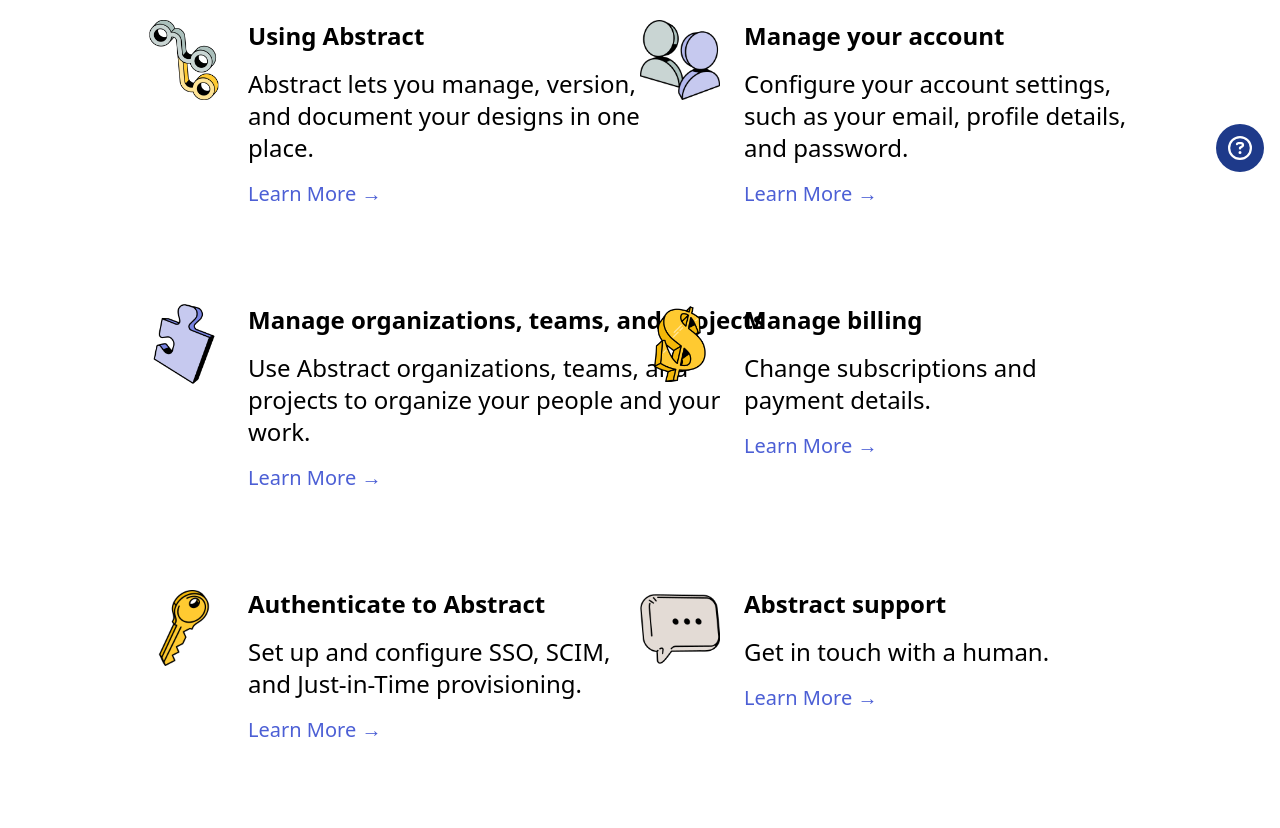
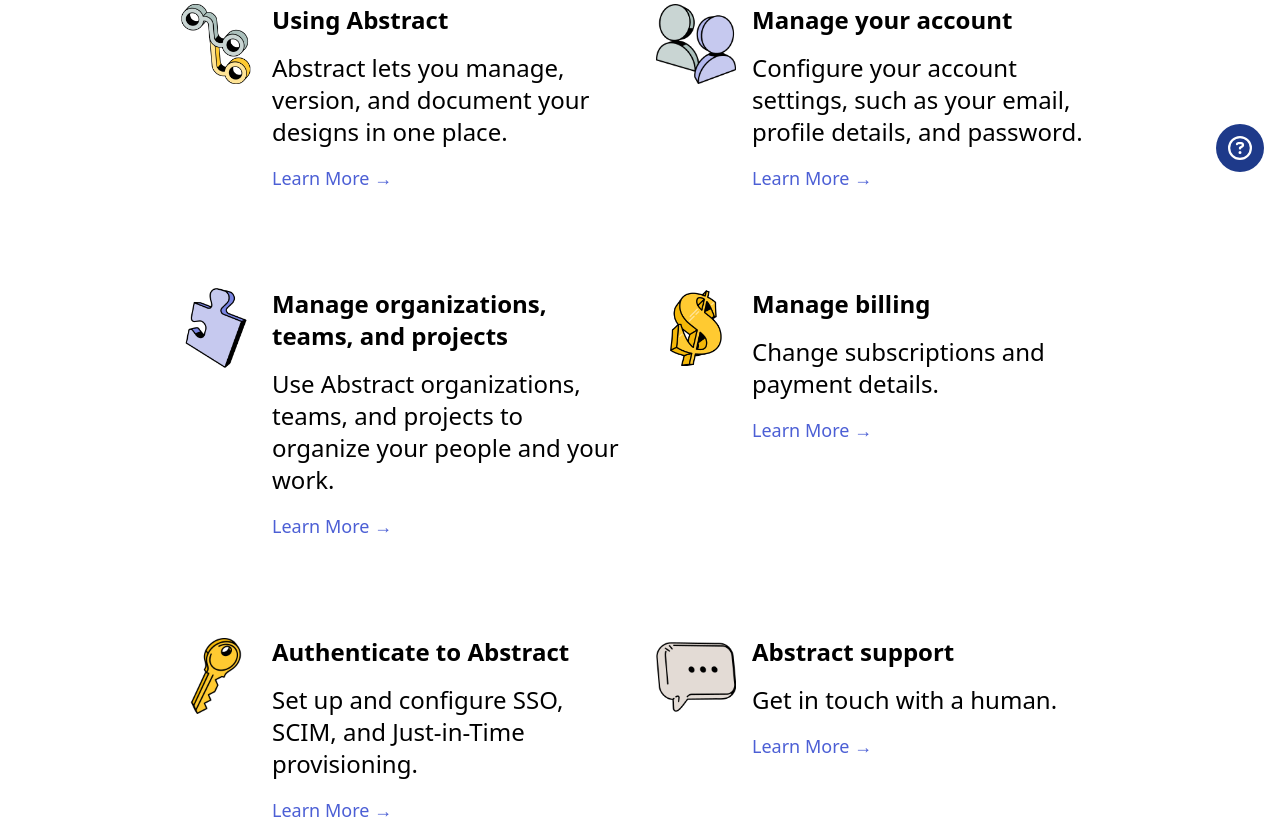
Before and after one commit to furahaderick/abstract-help-page, a website: page src/index.htm in a window 1280 px wide. Shown: the part 612-1440 px from the top of the page. Drawn offline with Linux system fonts and the light colour scheme.

Commit message:
Make the main section responsive

```diff
--- a/src/index.htm
+++ b/src/index.htm
@@ -10,7 +10,7 @@
     <!-- sm and xl for the navbar  -->
     <!-- md for the features flex wrap -->
     <!-- lg for the footer sections flex wrap -->
-    <!-- Commons : 320, 480, 770, 1025, 1200 -->
+    <!-- Commons : 320 (smallest), 480, 770, 1025, 1200 -->
 </head>
 
 <body>
@@ -81,68 +81,53 @@
             </div>
         </div>
     </header>
-    <main class="px-12 py-40 grid grid-cols-1 gap-y-24 md:grid-cols-2 md:px-36">
-        <div class="w-full">
-            <div class="flex gap-6">
-                <img class="h-20" src="../public/images/icon-versions.png" alt="icon-versions">
-                <div class="flex flex-col gap-4">
-                    <h2 class="text-2xl w-max font-semibold">Using Abstract</h2>
-                    <p class="text-2xl w-auto">Abstract lets you manage, version, and document your designs in one
-                        place.</p>
-                    <a class="text-xl w-max text-[#4C5FD5] hover:underline" href="#">Learn More &RightArrow;</a>
-                </div>
+    <main class="px-8 py-36 grid grid-cols-1 gap-y-24 md:gap-x-8 md:grid-cols-2 xl:px-44 xl:gap-x-8">
+        <div class="flex gap-4">
+            <img class="h-16 md:h-20" src="../public/images/icon-versions.png" alt="icon-versions">
+            <div class="flex flex-col gap-4 text-2xl">
+                <h2 class="font-bold">Using Abstract</h2>
+                <p>Abstract lets you manage, version, and document your designs in one place.</p>
+                <a class="text-lg text-[#4C5FD5] hover:underline" href="#">Learn More &rightarrow;</a>
             </div>
         </div>
-        <div class="w-auto">
-            <div class="flex gap-6">
-                <img class="h-20" src="../public/images/icon-account.png" alt="icon-versions">
-                <div class="flex flex-col gap-4">
-                    <h2 class="text-2xl w-max font-semibold">Manage your account</h2>
-                    <p class="text-2xl w-auto">Configure your account settings, such as your email, profile details, and
-                        password.</p>
-                    <a class="text-xl w-max text-[#4C5FD5] hover:underline" href="#">Learn More &RightArrow;</a>
-                </div>
+        <div class="flex gap-4">
+            <img class="h-16 md:h-20" src="../public/images/icon-account.png" alt="icon-account">
+            <div class="flex flex-col gap-4 text-2xl">
+                <h2 class="font-bold">Manage your account</h2>
+                <p>Configure your account settings, such as your email, profile details, and password.</p>
+                <a class="text-lg text-[#4C5FD5] hover:underline" href="#">Learn More &rightarrow;</a>
             </div>
         </div>
-        <div class="w-full">
-            <div class="flex gap-6">
-                <img class="h-20" src="../public/images/icon-organizations.png" alt="icon-versions">
-                <div class="flex flex-col gap-4">
-                    <h2 class="text-2xl w-max font-semibold">Manage organizations, teams, and projects</h2>
-                    <p class="text-2xl w-auto">Use Abstract organizations, teams, and projects to organize your people
-                        and your work.</p>
-                    <a class="text-xl w-max text-[#4C5FD5] hover:underline" href="#">Learn More &RightArrow;</a>
-                </div>
+        <div class="flex gap-4">
+            <img class="h-16 md:h-20" src="../public/images/icon-organizations.png" alt="icon-versions">
+            <div class="flex flex-col gap-4 text-2xl">
+                <h2 class="font-bold">Manage organizations, teams, and projects</h2>
+                <p>Use Abstract organizations, teams, and projects to organize your people and your work.</p>
+                <a class="text-lg text-[#4C5FD5] hover:underline" href="#">Learn More &rightarrow;</a>
             </div>
         </div>
-        <div class="w-auto">
-            <div class="flex gap-6">
-                <img class="h-20" src="../public/images/icon-billing.png" alt="icon-versions">
-                <div class="flex flex-col gap-4">
-                    <h2 class="text-2xl w-max font-semibold">Manage billing</h2>
-                    <p class="text-2xl w-auto">Change subscriptions and payment details.</p>
-                    <a class="text-xl w-max text-[#4C5FD5] hover:underline" href="#">Learn More &RightArrow;</a>
-                </div>
+        <div class="flex gap-4">
+            <img class="h-16 md:h-20" src="../public/images/icon-billing.png" alt="icon-versions">
+            <div class="flex flex-col gap-4 text-2xl">
+                <h2 class="font-bold">Manage billing</h2>
+                <p>Change subscriptions and payment details.</p>
+                <a class="text-lg text-[#4C5FD5] hover:underline" href="#">Learn More &rightarrow;</a>
             </div>
         </div>
-        <div class="w-auto">
-            <div class="flex gap-6">
-                <img class="h-20" src="../public/images/icon-authenticate.png" alt="icon-versions">
-                <div class="flex flex-col gap-4">
-                    <h2 class="text-2xl w-max font-semibold">Authenticate to Abstract</h2>
-                    <p class="text-2xl w-auto">Set up and configure SSO, SCIM, and Just-in-Time provisioning.</p>
-                    <a class="text-xl w-max text-[#4C5FD5] hover:underline" href="#">Learn More &RightArrow;</a>
-                </div>
+        <div class="flex gap-4">
+            <img class="h-16 md:h-20" src="../public/images/icon-authenticate.png" alt="icon-versions">
+            <div class="flex flex-col gap-4 text-2xl">
+                <h2 class="font-bold">Authenticate to Abstract</h2>
+                <p>Set up and configure SSO, SCIM, and Just-in-Time provisioning.</p>
+                <a class="text-lg text-[#4C5FD5] hover:underline" href="#">Learn More &rightarrow;</a>
             </div>
         </div>
-        <div class="w-auto">
-            <div class="flex gap-6">
-                <img class="h-20" src="../public/images/icon-comment.png" alt="icon-versions">
-                <div class="flex flex-col gap-4">
-                    <h2 class="text-2xl w-max font-semibold">Abstract support</h2>
-                    <p class="text-2xl w-auto">Get in touch with a human.</p>
-                    <a class="text-xl w-max text-[#4C5FD5] hover:underline" href="#">Learn More &RightArrow;</a>
-                </div>
+        <div class="flex gap-4">
+            <img class="h-16 md:h-20" src="../public/images/icon-comment.png" alt="icon-versions">
+            <div class="flex flex-col gap-4 text-2xl">
+                <h2 class="font-bold">Abstract support</h2>
+                <p>Get in touch with a human.</p>
+                <a class="text-lg text-[#4C5FD5] hover:underline" href="#">Learn More &rightarrow;</a>
             </div>
         </div>
     </main>
```
Also changed, not shown: src/output.css.
